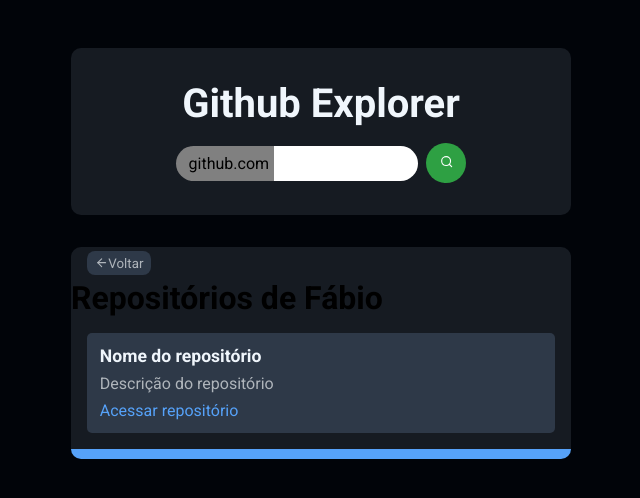
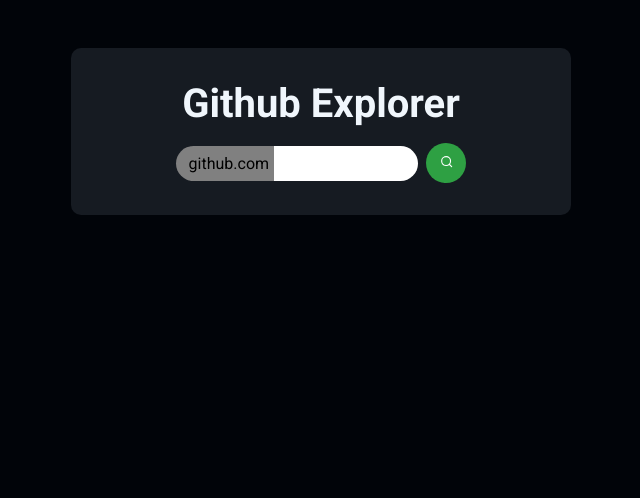
Before and after one commit to xjfelli/github-explorer, a React (Create React App) app: page / in a window 1280 px wide. Shown: the top 498 px of the page, without its empty margins (319-959 px from the left). Built offline with nearby package versions, Linux system fonts and the light colour scheme.

Commit message:
✅  Update RepoList , User , App Funcionality

```diff
--- a/src/App.jsx
+++ b/src/App.jsx
@@ -1,22 +1,36 @@
-import { useState } from "react";
-import { ReposList } from "./components/RepoList";
+import { useState } from "react"
+import { ReposList } from "./components/RepoList"
 import { SearchBar } from "./components/SearchBar"
 import { User } from "./components/User"
 import { GlobalStyle } from "./styles/global"
 import { Container } from "./styles/home"
 
 function App() {
-
-  const [user, setUser] = useState();
-  const [userRepo, setUserRepos] = useState();
-
+  const [user, setUser] = useState()
+  const [userRepo, setUserRepos] = useState()
+  const [isReposListActive, setIsReposListActive] = useState(false)
 
   return (
     <>
       <Container>
         <SearchBar setUser={setUser} setUserRepos={setUserRepos} />
-        {user && <User user={user} userRepo={userRepo} />}
-        <ReposList />
+
+        {isReposListActive
+          ? userRepo && (
+              <ReposList
+                user={user}
+                userRepo={userRepo}
+                setIsReposListActive={setIsReposListActive}
+              />
+            )
+          : user && (
+              <User
+                user={user}
+                userRepo={userRepo}
+                setIsReposListActive={setIsReposListActive}
+              />
+            )}
+
         <GlobalStyle />
       </Container>
     </>
--- a/src/components/RepoList/index.jsx
+++ b/src/components/RepoList/index.jsx
@@ -1,23 +1,25 @@
 import { FiArrowLeft } from "react-icons/fi"
 import { Container } from "./styles"
 
-export function ReposList() {
+export function ReposList({ user, userRepo, setIsReposListActive }) {
   return (
     <Container>
       <div>
-        <button type="button">
+        <button type="button" onClick={() => setIsReposListActive(false)}>
           <FiArrowLeft />
           Voltar
         </button>
+        <h1>Repositórios de {user.name}</h1>
       </div>
-      <h1>Repositórios de Fábio</h1>
 
       <ul>
-        <li>
-          <h2>Nome do repositório</h2>
-          <p>Descrição do repositório</p>
-          <a href="/">Acessar repositório</a>
-        </li>
+        {userRepo.map((response) => (
+          <li key={response.key}>
+            <h2>{response.name}</h2>
+            <p>{response.description}</p>
+            <a href="/">{response.html_url}</a>
+          </li>
+        ))}
       </ul>
     </Container>
   )
--- a/src/components/User/index.jsx
+++ b/src/components/User/index.jsx
@@ -2,8 +2,7 @@
 import { Container } from "./styles"
 
 
-export function User({ user, userRepo }) {
-
+export function User({ user, userRepo, setIsReposListActive }) {
   return (
     <Container>
       <img src={user.avatar_url} alt={user.name} />
@@ -11,10 +10,10 @@
       <h2>{user.login}</h2>
       <p>{user.bio}</p>
       <section>
-          <div>
+        <button type='button' onClick={() => setIsReposListActive(true)}>
           <strong>{userRepo?.length}</strong>
           <span>Repositórios</span>
-          </div>
+        </button>
 
         <div>
           <strong>{user.followers}</strong>
```
Lines whose indentation alone changed are shown as unchanged.
